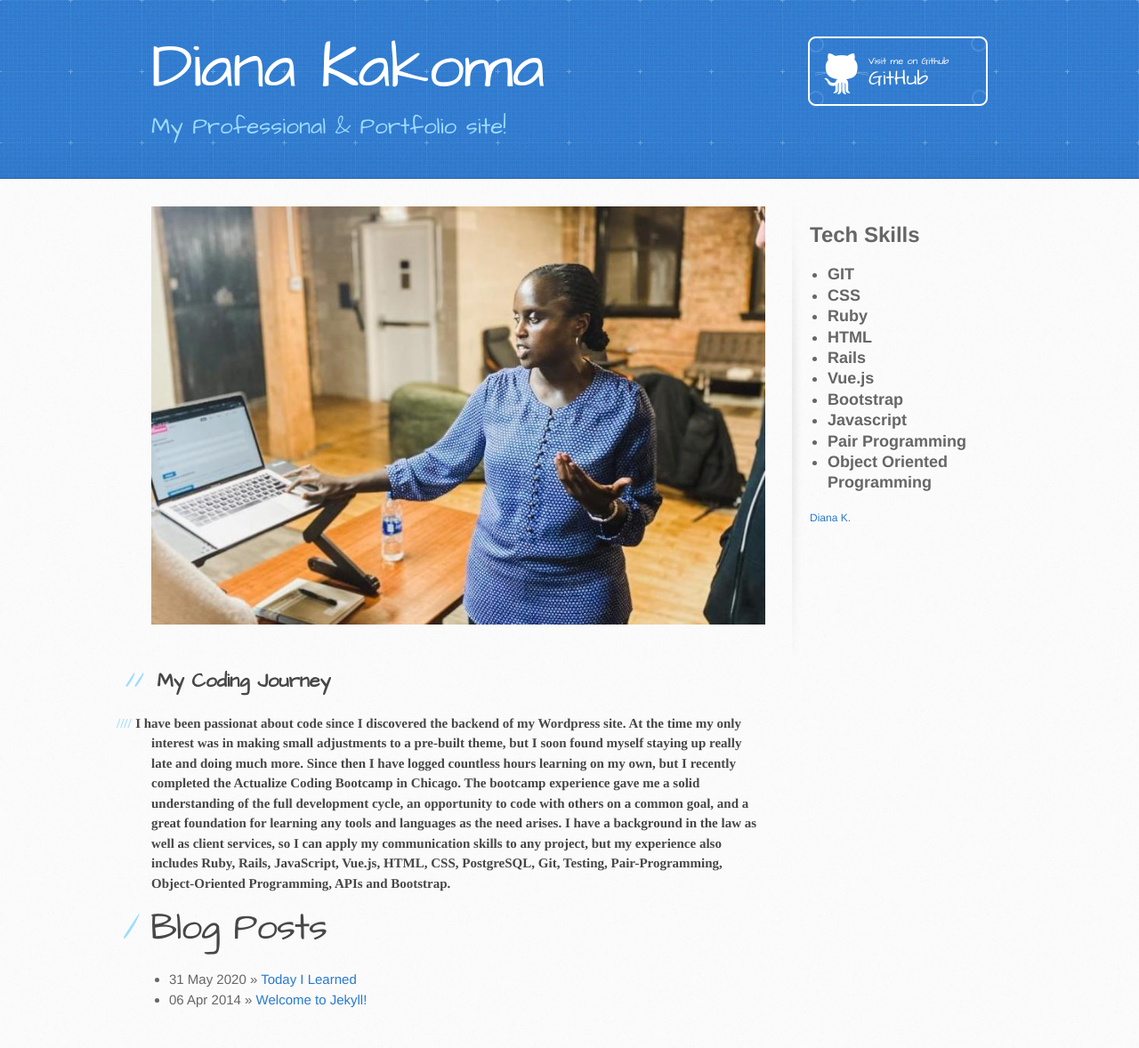
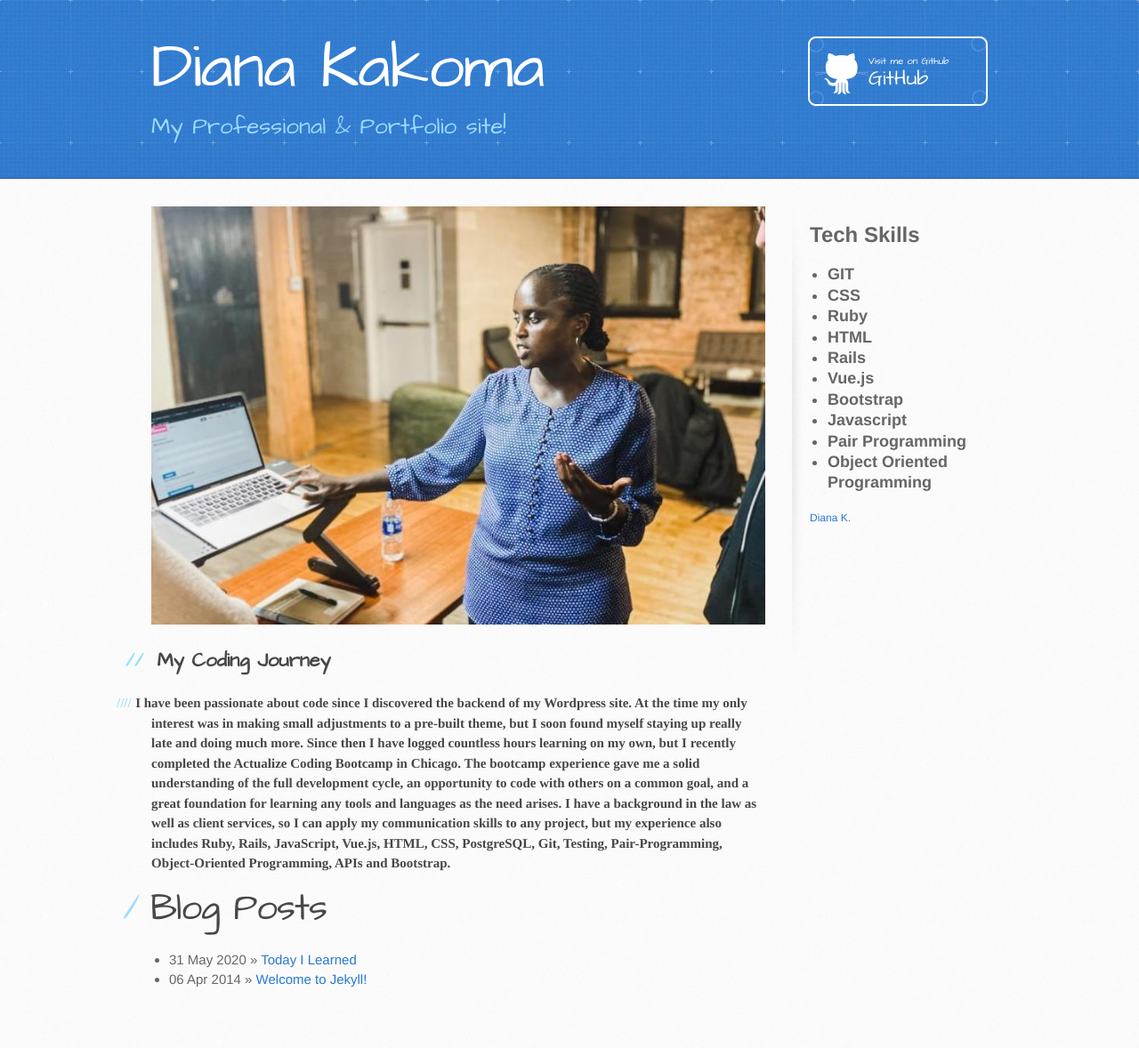
Before and after one commit to dianakakoma/dianakakoma.github.io, a Jekyll site: the page built from index.html, in a window 1280 px wide. Shown: the whole page at 89% size. Built offline with Jekyll 4.4.1, drawn with Linux system fonts in a browser that asks for light colours; comment, search, counter and statistics services are not loaded; after the commit the page ends 1155 px from its top, so only the background shows below that.

Commit message:
Update index.html

```diff
--- a/index.html
+++ b/index.html
@@ -4,11 +4,9 @@ title: Architect Theme by Jason Long
 ---
 <img src="/images/capstone_demo.jpg" />
 
-<img srv="/images/alienlanding.jpg" />
-
  <h2> My Coding Journey</h2>
 
-            <h4 style="font-family:Times">I have been passionat about code since I discovered the backend of my Wordpress site. At the time my only interest was in making small adjustments to a pre-built theme, but I soon found myself staying up really late and doing much more.
+            <h4 style="font-family:Times">I have been passionate about code since I discovered the backend of my Wordpress site. At the time my only interest was in making small adjustments to a pre-built theme, but I soon found myself staying up really late and doing much more.
 Since then I have logged countless hours learning on my own, but I recently completed the Actualize Coding Bootcamp in Chicago. The bootcamp experience gave me a solid understanding of the full development cycle, an opportunity to code with others on a common goal, and a great foundation for learning any tools and languages as the need arises.
 I have a background in the law as well as client services, so I can apply my communication skills to any project, but my experience also includes Ruby, Rails, JavaScript, Vue.js, HTML, CSS, PostgreSQL, Git, Testing, Pair-Programming, Object-Oriented Programming, APIs and Bootstrap.
             </h4>
```
